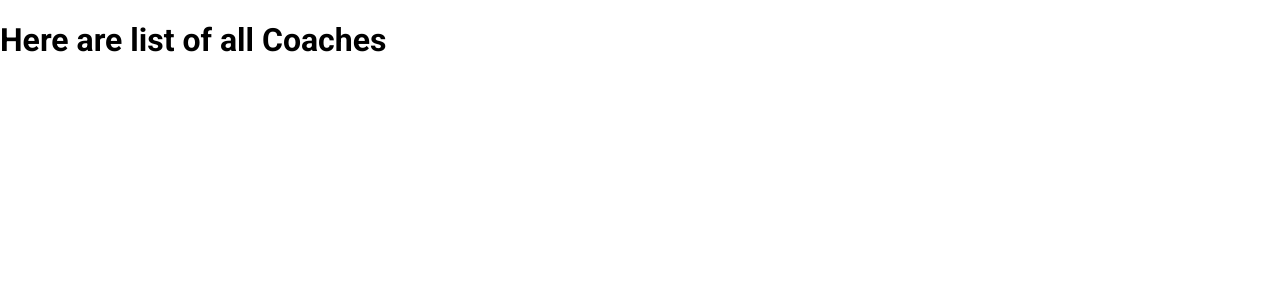
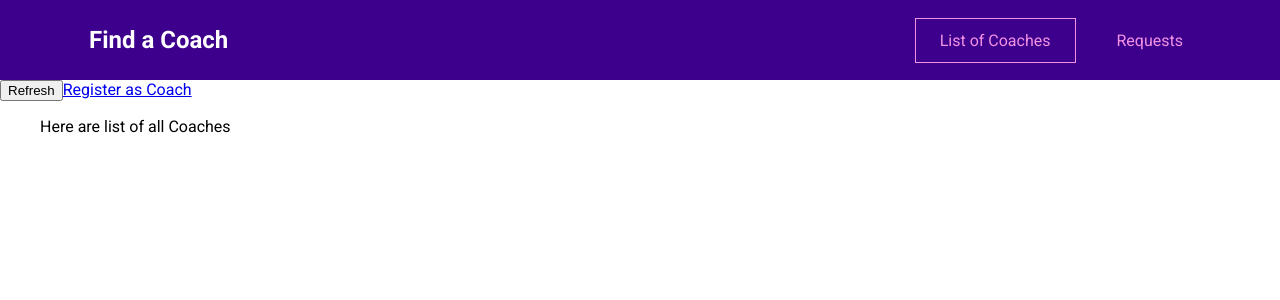
Before and after one commit to Gaurav-dawadi/Coaches-App, a Vue app: page /coaches in a window 1280 px wide. Shown: the top 300 px of the page. Built offline with nearby package versions, Linux system fonts and the light colour scheme.

Commit message:
feat: add header component and link pages to this header

```diff
--- a/src/App.vue
+++ b/src/App.vue
@@ -1,11 +1,14 @@
 <template>
-  <!-- <the-header></the-header> -->
+  <the-header></the-header>
   <router-view></router-view>
 </template>
 
 <script>
-
+import TheHeader from './components/TheHeader.vue'
 export default {
+  components: {
+    TheHeader,
+  }
 }
 </script>
 
--- /dev/null
+++ b/src/components/TheHeader.vue
@@ -0,0 +1,73 @@
+<template>
+    <header>
+        <nav>
+            <h1><router-link to='/'>Find a Coach</router-link></h1>
+            <ul>
+                <li><router-link to='/coaches'>List of Coaches</router-link></li>
+                <li><router-link to='/requests'>Requests</router-link></li>
+            </ul>
+        </nav>
+    </header>
+</template>
+
+
+<style scoped>
+header {
+  width: 100%;
+  height: 5rem;
+  background-color: #3d008d;
+  display: flex;
+  justify-content: center;
+  align-items: center;
+}
+
+header a {
+  text-decoration: none;
+  color: #f391e3;
+  display: inline-block;
+  padding: 0.75rem 1.5rem;
+  border: 1px solid transparent;
+}
+
+a:active,
+a:hover,
+a.router-link-active {
+  border: 1px solid #f391e3;
+}
+
+h1 {
+  margin: 0;
+}
+
+h1 a {
+  color: white;
+  margin: 0;
+}
+
+h1 a:hover,
+h1 a:active,
+h1 a.router-link-active {
+  border-color: transparent;
+}
+
+header nav {
+  width: 90%;
+  margin: auto;
+  display: flex;
+  justify-content: space-between;
+  align-items: center;
+}
+
+header ul {
+  list-style: none;
+  margin: 0;
+  padding: 0;
+  display: flex;
+  justify-content: center;
+  align-items: center;
+}
+
+li {
+  margin: 0 0.5rem;
+}
+</style>
--- a/src/pages/coaches/CoachDetail.vue
+++ b/src/pages/coaches/CoachDetail.vue
@@ -1,3 +1,5 @@
 <template>
-    <h1>Detail View of Coach .....</h1>
+    <h1>Detail View of Coach.....</h1>
+    <router-view></router-view>
+    <router-link to="/coaches/3/contact">Contact</router-link>
 </template>
--- a/src/pages/coaches/CoachesList.vue
+++ b/src/pages/coaches/CoachesList.vue
@@ -1,3 +1,14 @@
 <template>
-    <h1>Here are list of all Coaches</h1>
+    <section>
+        <div class="controls">
+            <button>Refresh</button>
+            <router-link to='register'>Register as Coach</router-link>
+        </div>
+        <ul>Here are list of all Coaches</ul>
+    </section>
 </template>
+
+
+<style scoped>
+
+</style>
--- a/src/pages/requests/ContactCoach.vue
+++ b/src/pages/requests/ContactCoach.vue
@@ -2,6 +2,9 @@
     <h1>Contact Coach</h1>
     <form>
         <label>Email:</label>
+        <input type="email">
+
+        <label>Message:</label>
         <textarea name="" id="" cols="30" rows="10" placeholder="Your Message"></textarea>
     </form>
 </template>
```
Also changed, not shown: src/router.js (+9 -10 lines).
